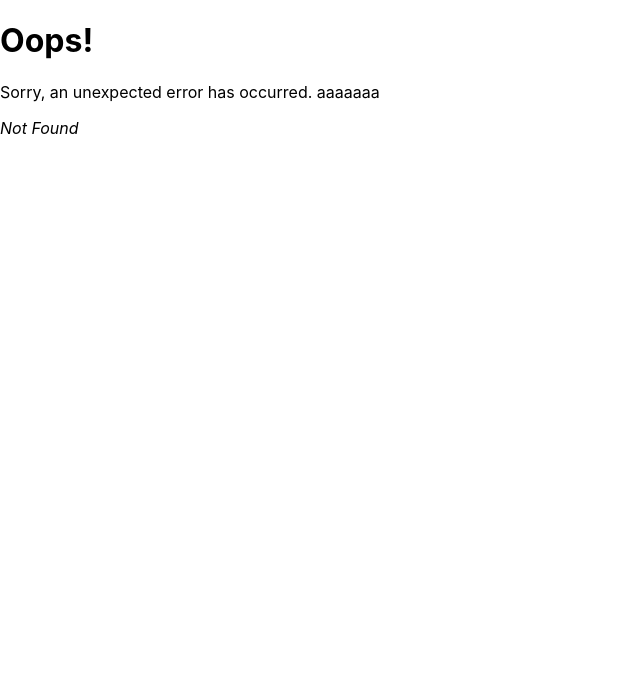
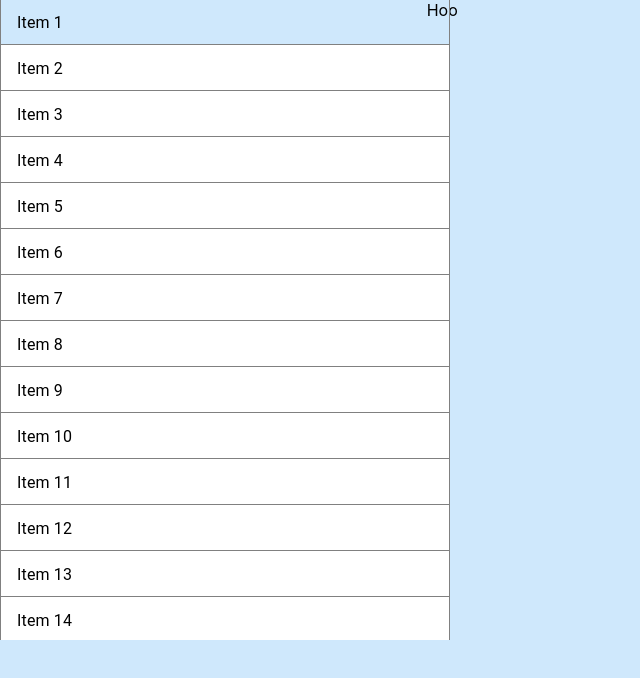
Before and after one commit to AmaanRS/Web_Chat_Application, a React (Create React App) app in the folder src/frontend/: page /main in a window 1280 px wide. Before the commit this address had no page. Shown: the top 678 px of the page, without its empty margins (0-640 px from the left). Built offline with nearby package versions, Linux system fonts and the light colour scheme.

Commit message:
Created the main page and some css in it

```diff
--- a/src/frontend/package.json
+++ b/src/frontend/package.json
@@ -3,6 +3,9 @@
   "version": "0.1.0",
   "private": true,
   "dependencies": {
+    "@emotion/react": "^11.11.3",
+    "@emotion/styled": "^11.11.0",
+    "@mui/material": "^5.15.6",
     "@testing-library/jest-dom": "^5.17.0",
     "@testing-library/react": "^13.4.0",
     "@testing-library/user-event": "^13.5.0",
@@ -12,6 +15,7 @@
     "react-dom": "^18.2.0",
     "react-router-dom": "^6.21.3",
     "react-scripts": "5.0.1",
+    "react-window": "^1.8.10",
     "web-vitals": "^2.1.4"
   },
   "scripts": {
--- /dev/null
+++ b/src/frontend/src/components/MainPage.js
@@ -0,0 +1,51 @@
+import React from 'react'
+import Container from '@mui/material/Container';
+import Box from '@mui/material/Box';
+import { Grid } from '@mui/material';
+import ListItem from '@mui/material/ListItem';
+import ListItemButton from '@mui/material/ListItemButton';
+import ListItemText from '@mui/material/ListItemText';
+import { FixedSizeList } from 'react-window';
+
+
+function renderRow(props) {
+  const { index, style } = props;
+
+  return (
+    <ListItem style={style} key={index} component="div" disablePadding>
+      <ListItemButton sx={{background:"white", border:"0.5px solid #808080"}}>
+        <ListItemText primary={`Item ${index + 1}`} />
+      </ListItemButton>
+    </ListItem>
+  );
+}
+
+
+
+export default function MainPage() {
+  return (
+    <>
+    <Container maxWidth="false" disableGutters>
+      <Box sx={{ bgcolor: '#cfe8fc', height: '100vh' }}>
+        <Grid container spacing={0}>
+          <Grid item xs={4}>
+          <FixedSizeList
+            height={640}
+            width={450}
+            itemSize={46}
+            itemCount={20}
+            overscanCount={5}
+          >
+            {renderRow}
+          </FixedSizeList>
+
+          </Grid>
+          <Grid item xs={8}>
+            Hoo
+          </Grid>
+        </Grid>
+      </Box>
+    </Container>
+    </>
+  )
+}
--- a/src/frontend/src/index.js
+++ b/src/frontend/src/index.js
@@ -5,6 +5,7 @@ import './index.css';
 import HomePage from "./components/HomePage"
 import ErrorPage from "./components/ErrorPage"
 import axios from "axios"
+import MainPage from './components/MainPage';
 import {
   createBrowserRouter,
   RouterProvider,
@@ -85,12 +86,20 @@ const handleLoginAndSignup = async (request)=>{
 
 const router = createBrowserRouter(
   createRoutesFromElements(
+    <>
     <Route
       path="/"
       element={<HomePage />}
       action={async ({ request }) => await handleLoginAndSignup(request)}
       errorElement={<ErrorPage />}
+    >
+    </Route>
+    <Route
+    path='/main'
+    element={<MainPage />}
+    errorElement={<ErrorPage />}
     />
+    </>
   )
 );
 
```
Also changed, not shown: 2 other files (tests, documents, lock files or other folders).
